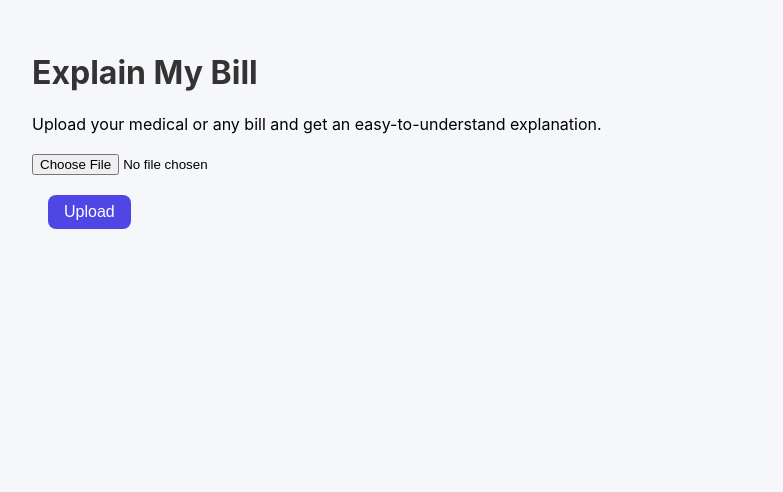
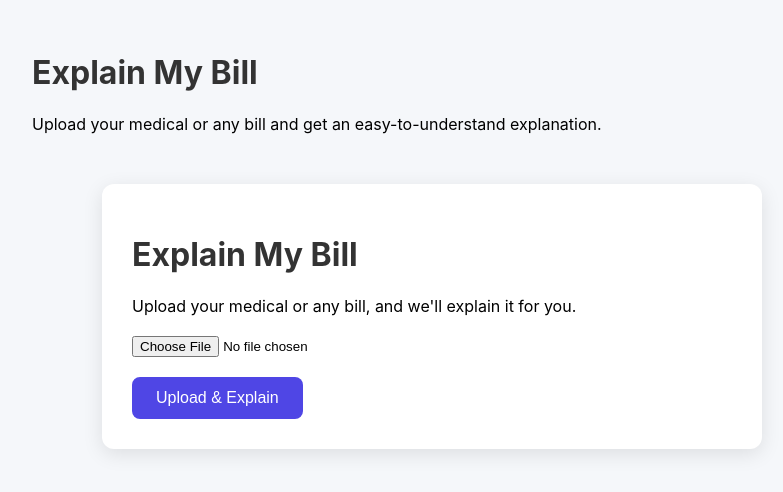
Before and after one commit to kevin-phan-25/explain-my-bill-frontend, a React (Create React App) app in the folder frontend/: page / in a window 1280 px wide. Shown: the top 492 px of the page, without its empty margins (208-991 px from the left). Built offline with nearby package versions, Linux system fonts and the light colour scheme; no server answers.

Commit message:
Update UploadBill.js

```diff
--- a/frontend/src/UploadBill.js
+++ b/frontend/src/UploadBill.js
@@ -1,31 +1,40 @@
 import React, { useState } from "react";
 import { uploadBill } from "./api";
 
-export default function UploadBill({ setBillData, setLoading }) {
+export default function UploadBill() {
   const [file, setFile] = useState(null);
+  const [result, setResult] = useState("");
+  const [loading, setLoading] = useState(false);
+
+  const handleFileChange = (e) => setFile(e.target.files[0]);
 
   const handleSubmit = async (e) => {
     e.preventDefault();
-    if (!file) return alert("Please select a file.");
+    if (!file) return alert("Please select a file");
+
+    const formData = new FormData();
+    formData.append("file", file);
 
     setLoading(true);
-    try {
-      const result = await uploadBill(file);
-      setBillData(result);
-    } catch (err) {
-      alert("Error processing bill: " + err.message);
-    }
+    setResult("");
+
+    const data = await uploadBill(formData);
+
+    if (data.error) setResult(data.error);
+    else setResult(data.explanation || "No explanation received");
+
     setLoading(false);
   };
 
   return (
-    <form onSubmit={handleSubmit} style={{ marginTop: "1rem" }}>
-      <input
-        type="file"
-        accept="image/*,application/pdf"
-        onChange={(e) => setFile(e.target.files[0])}
-      />
-      <button type="submit" style={{ marginLeft: "1rem", padding: "0.5rem 1rem" }}>Upload</button>
-    </form>
+    <div className="container">
+      <h1>Explain My Bill</h1>
+      <p>Upload your medical or any bill, and we'll explain it for you.</p>
+      <form onSubmit={handleSubmit}>
+        <input type="file" onChange={handleFileChange} />
+        <button type="submit">{loading ? "Processing..." : "Upload & Explain"}</button>
+      </form>
+      {result && <div className="result">{result}</div>}
+    </div>
   );
 }
```
